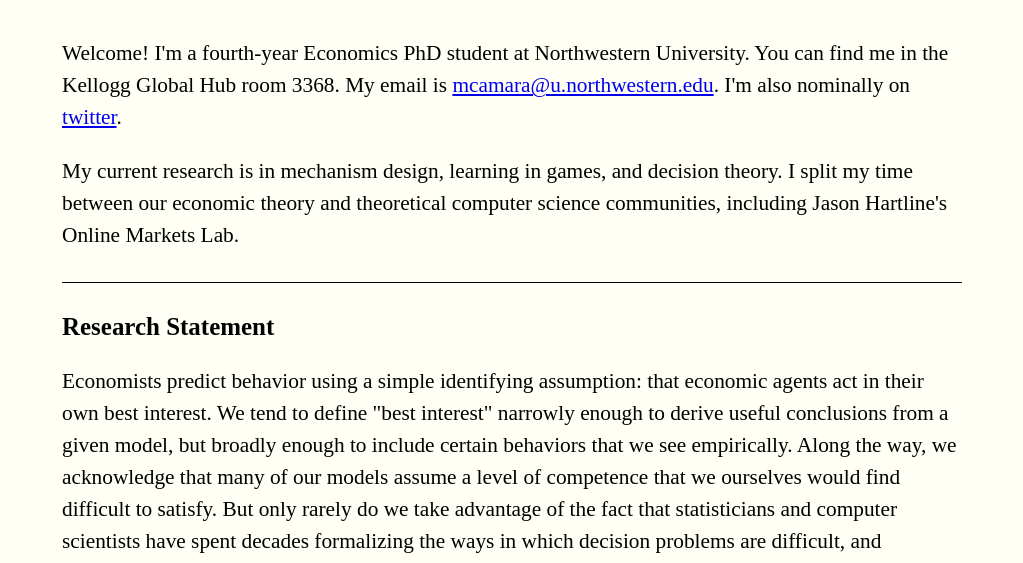
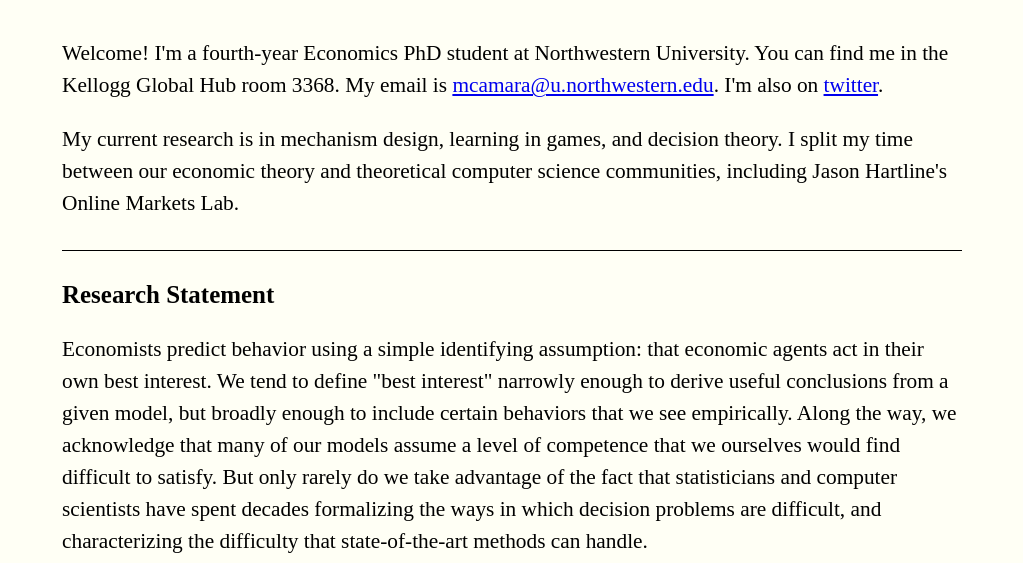
Before and after one commit to mkcamara/mkcamara.github.io, a plain HTML site: page index.html in a window 1280 px wide. Shown: the part 216-779 px from the top of the page, without its empty margins (128-1151 px from the left). Drawn offline with nearby package versions, Linux system fonts and the light colour scheme; some packages are replaced by stand-ins of ours.

Commit message:
Update index.html

```diff
--- a/index.html
+++ b/index.html
@@ -20,7 +20,7 @@
         <div id="main">
 
             <a name="about"></a>
-            <p>Welcome! I'm a fourth-year Economics PhD student at Northwestern University. You can find me in the Kellogg Global Hub room 3368. My email is <a href="mailto:mcamara@u.northwestern.edu">mcamara@u.northwestern.edu</a>. I'm also nominally on <a href="https://twitter.com/modibokhane">twitter</a>.</p>
+            <p>Welcome! I'm a fourth-year Economics PhD student at Northwestern University. You can find me in the Kellogg Global Hub room 3368. My email is <a href="mailto:mcamara@u.northwestern.edu">mcamara@u.northwestern.edu</a>. I'm also on <a href="https://twitter.com/modibokhane">twitter</a>.</p>
 
             <p>My current research is in mechanism design, learning in games, and decision theory. I split my time between our economic theory and theoretical computer science communities, including Jason Hartline's Online Markets Lab.</p>
 
```
